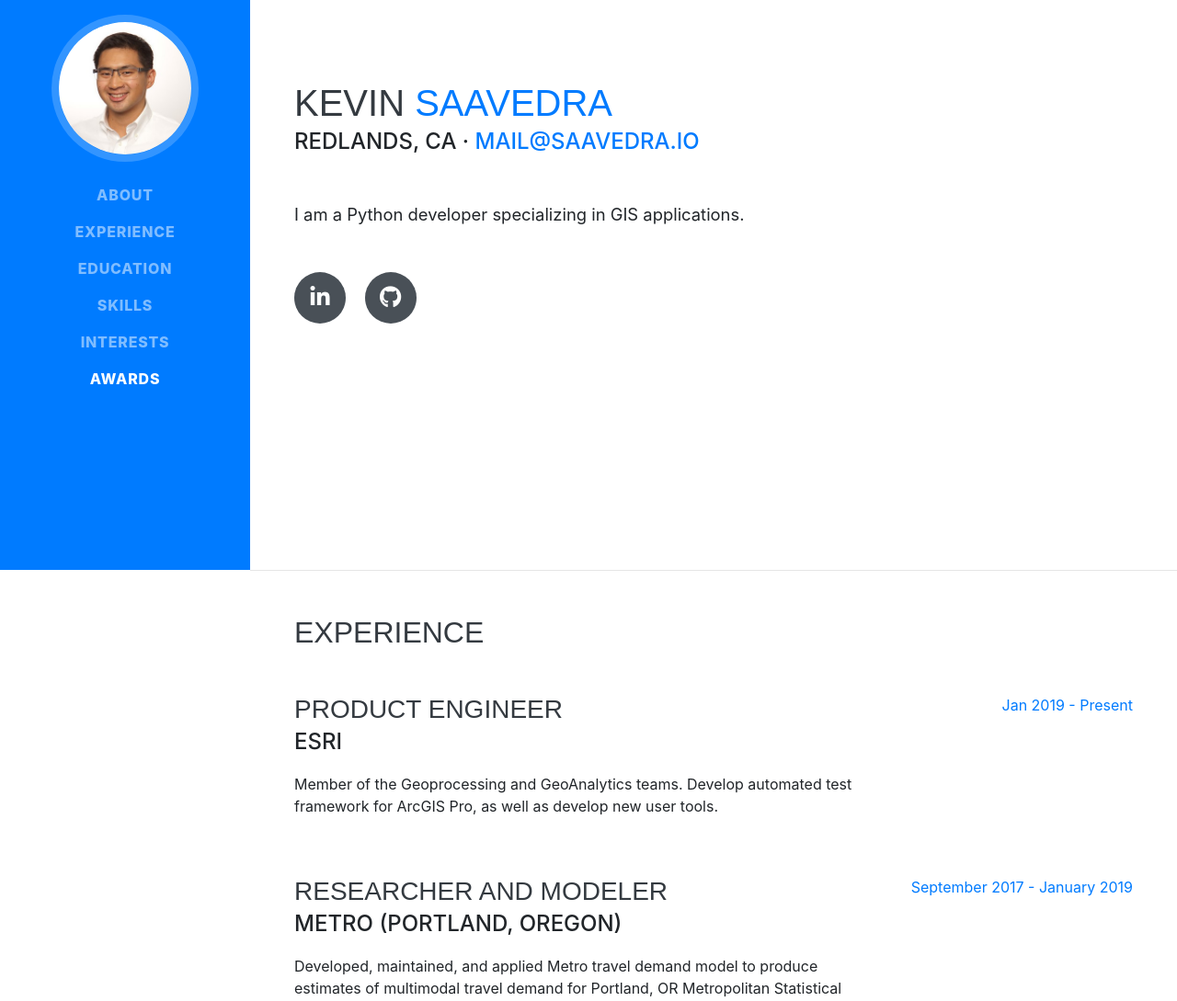
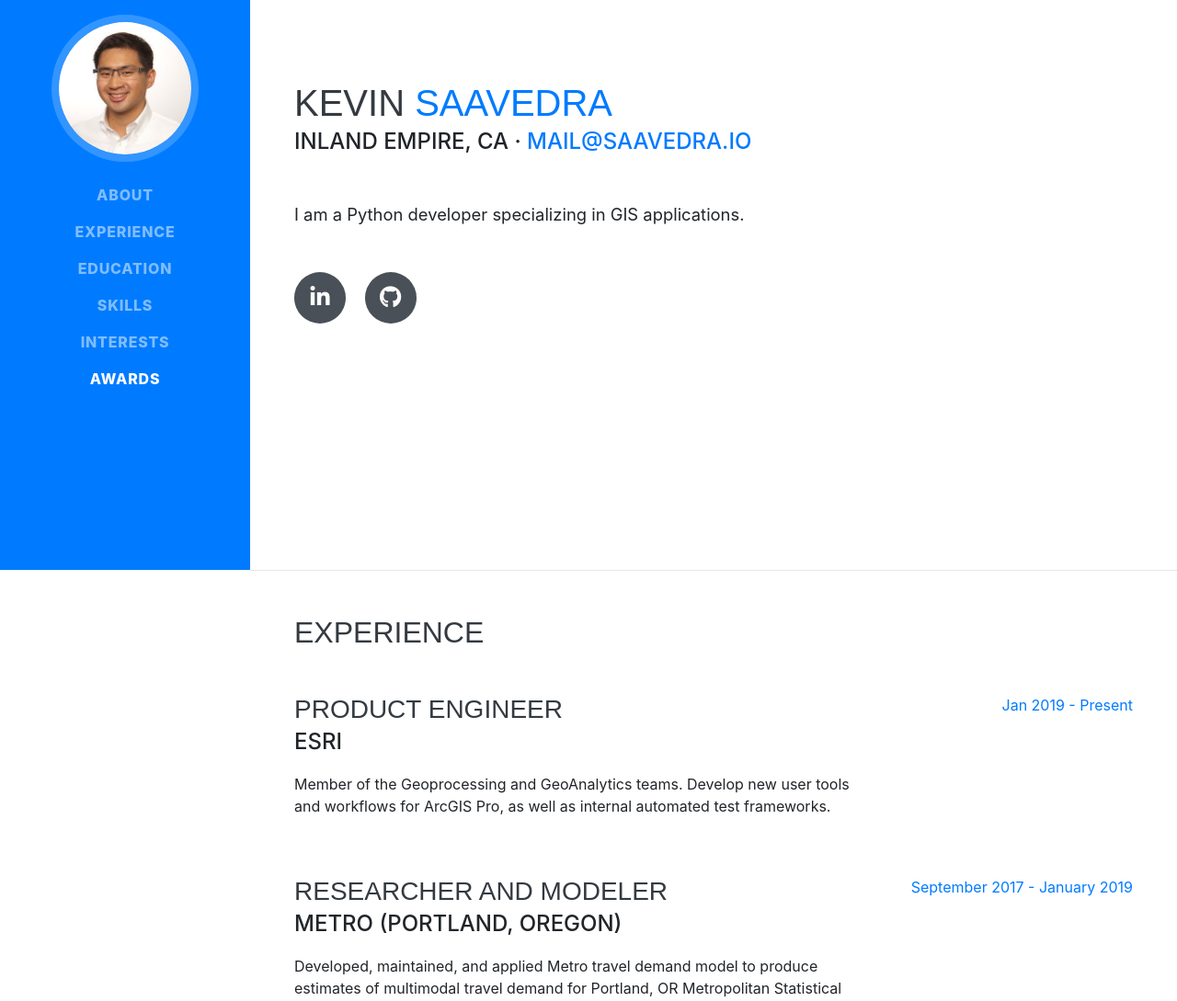
Before and after one commit to saashimi/ks_gh_pages, a website with bundled scripts: page index.html in a window 1280 px wide. Shown: the part 180-1269 px from the top of the page at 92% size. Built offline with nearby package versions, Linux system fonts and the light colour scheme; a web font is replaced by a local one.

Commit message:
Link fix and text updates.

```diff
--- a/index.html
+++ b/index.html
@@ -8,7 +8,7 @@
   <meta name="description" content="">
   <meta name="author" content="">
 
-  <title>saavedra.io</title>
+  <title>Kevin M Saavedra - Resume</title>
 
   <!-- Bootstrap core CSS -->
   <link href="vendor/bootstrap/css/bootstrap.min.css" rel="stylesheet">
@@ -16,8 +16,6 @@
   <!-- Custom fonts for this template -->
   <link href="https://fonts.googleapis.com/css?family=Fira+Sans+Extra+Condensed&display=swap" rel="stylesheet">
   <link href="https://fonts.googleapis.com/css?family=Fira+Sans+Condensed&display=swap" rel="stylesheet">
-  <!--<link href="https://fonts.googleapis.com/css?family=Saira+Extra+Condensed:500,700" rel="stylesheet">-->
-  <!--<link href="https://fonts.googleapis.com/css?family=Muli:400,400i,800,800i" rel="stylesheet">-->
   <link href="vendor/fontawesome-free/css/all.min.css" rel="stylesheet">
 
   <!-- Custom styles for this template -->
@@ -68,7 +66,7 @@
         <h1 class="mb-0">Kevin
           <span class="text-primary">Saavedra</span>
         </h1>
-        <div class="subheading mb-5">Redlands, CA ·
+        <div class="subheading mb-5">Inland Empire, CA ·
           <a href="mailto:mail@saavedra.io">mail@saavedra.io</a>
         </div>
         <p class="lead mb-5">I am a Python developer specializing in GIS applications.</p>
@@ -76,7 +74,7 @@
           <a href="https://www.linkedin.com/in/kevinmsaavedra/">
             <i class="fab fa-linkedin-in"></i>
           </a>
-          <a href="">
+          <a href="https://www.github.com/saashimi">
             <i class="fab fa-github"></i>
           </a>
         </div>
@@ -93,7 +91,7 @@
           <div class="resume-content">
             <h3 class="mb-0">Product Engineer</h3>
             <div class="subheading mb-3">Esri</div>
-            <p>Member of the Geoprocessing and GeoAnalytics teams. Develop automated test framework for ArcGIS Pro, as well as develop new user tools.</p>
+            <p>Member of the Geoprocessing and GeoAnalytics teams. Develop new user tools and workflows for ArcGIS Pro, as well as internal automated test frameworks.</p>
           </div>
           <div class="resume-date text-md-right">
             <span class="text-primary">Jan 2019 - Present</span>
```
